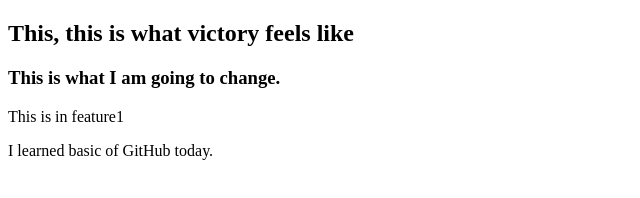
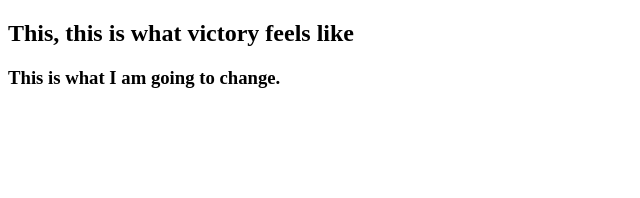
Before and after one commit to krishna-tech-vision/myLocalRepo, a plain HTML site: page index.html in a window 1280 px wide. Shown: the whole page, without its empty margins (0-640 px from the left). Drawn offline with Linux system fonts and the light colour scheme.

Commit message:
Delete line

```diff
--- a/index.html
+++ b/index.html
@@ -8,7 +8,5 @@
 <body>
     <h2>This, this is what victory feels like</h2>
     <h3>This is what I am going to change.</h3>
-    <p>This is in feature1</p>
-    <p>I learned basic of GitHub today.</p>
 </body>
 </html>
```
